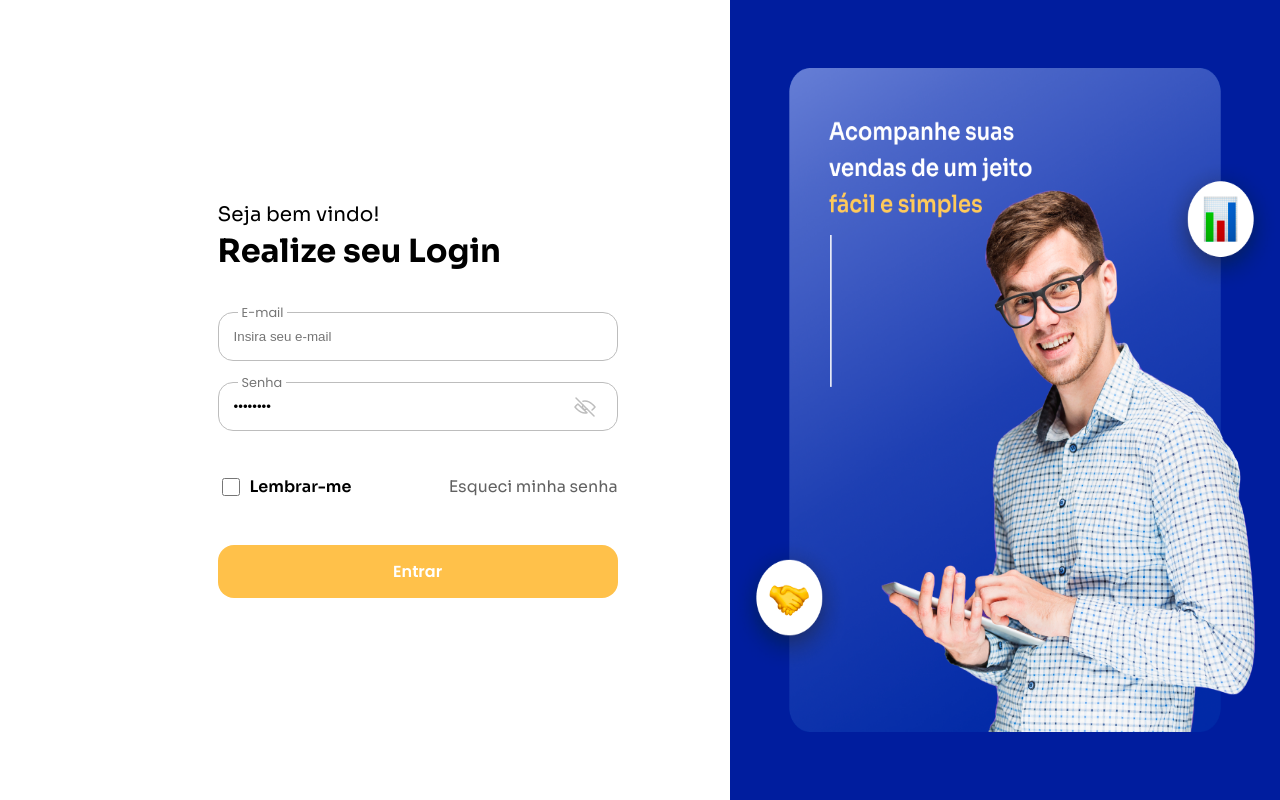
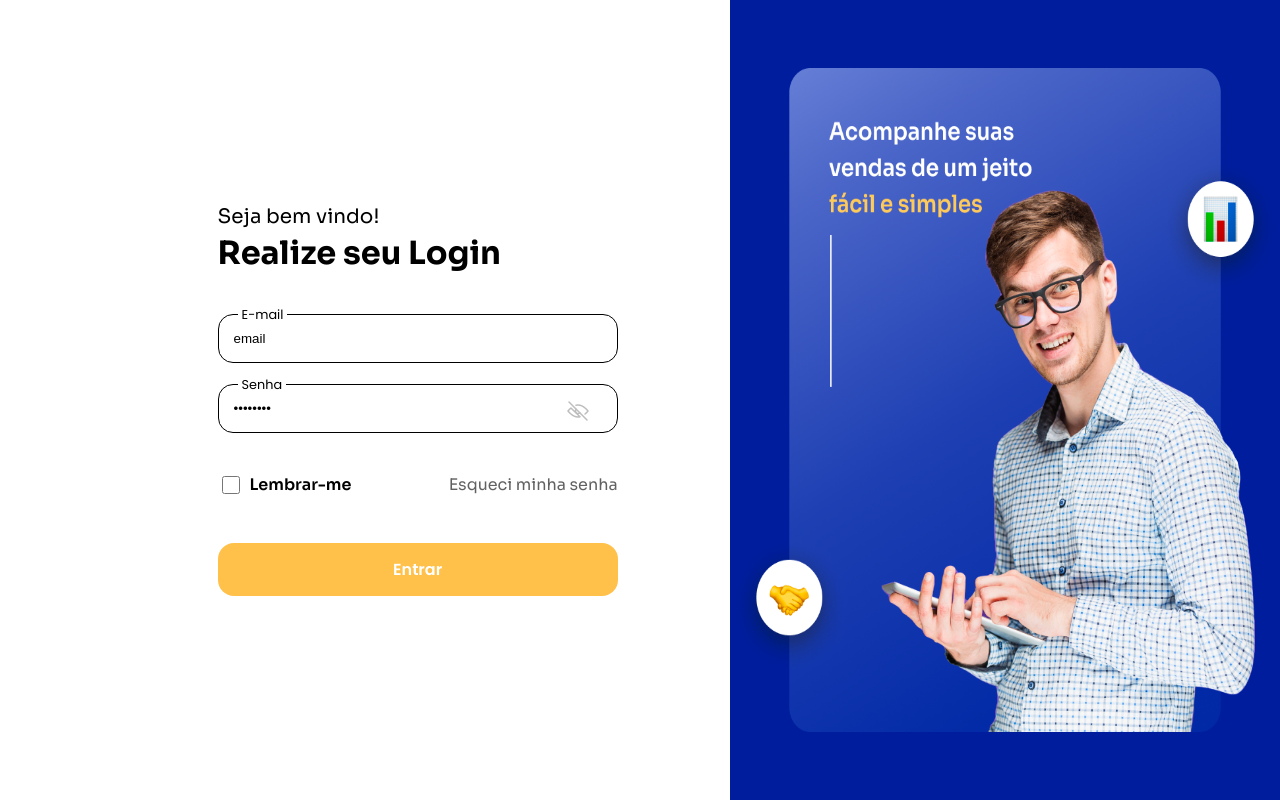
Before and after one commit to HamiltonGJr/w3_ERP, a React (Vite) app: page / in a window 1280 px wide. Built offline with nearby package versions, Linux system fonts and the light colour scheme.

Commit message:
feat/style: including alert colors in inputs + stylization of the disabled part

```diff
--- a/src/components/FormInput/index.tsx
+++ b/src/components/FormInput/index.tsx
@@ -1,17 +1,18 @@
 import React, { useState } from "react";
 
-import { FormInputProps } from "../../types/typesComponents";
 import OpenEye from "../../assets/imgSGV/OpenEye";
 import ClosedEye from "../../assets/imgSGV/ClosedEye";
 import { ButtonEye, ContainerInput, Label } from "./style";
+import { FormInputProps } from "../../types/typesComponents";
 
 const FormInput: React.FC<FormInputProps> = ({
   label,
   placeholder,
   htmlFor,
   isPassword,
+  value,
   onChange,
-  value,
+  colorAlert,
 }) => {
   const [showPassword, setShowPassword] = useState(false);
 
@@ -21,24 +22,20 @@ const FormInput: React.FC<FormInputProps> = ({
 
   return (
     <>
-      {isPassword ? (
-        <>
-          <Label htmlFor={htmlFor}>{label}</Label>
+      <Label htmlFor={htmlFor} colorAlert={colorAlert}>
+        {label}
+      </Label>
       <ContainerInput
-            type={showPassword ? "text" : "password"}
+        type={isPassword && !showPassword ? "password" : "text"}
         placeholder={placeholder}
         value={value}
         onChange={onChange}
+        colorAlert={colorAlert}
       />
+      {isPassword && (
         <ButtonEye onClick={eyeTogglePassword}>
           {showPassword ? <OpenEye /> : <ClosedEye />}
         </ButtonEye>
-        </>
-      ) : (
-        <>
-          <Label htmlFor={htmlFor}>{label}</Label>
-          <ContainerInput type="text" placeholder={placeholder} />
-        </>
       )}
     </>
   );
--- a/src/components/FormInput/style.ts
+++ b/src/components/FormInput/style.ts
@@ -2,27 +2,36 @@ import styled from "styled-components";
 
 import theme from "../../styles/theme";
 
-export const Label = styled.label`
+export const Label = styled.label<{ colorAlert?: string }>`
   padding: 04px;
   font-family: ${theme.fonts.fontFamily.secondary};
   font-size: ${theme.fonts.fontSizes.small};
   position: relative;
   top: 10px;
   left: 20px;
-  color: ${theme.colors.grays.gray600};
+  color: ${({ colorAlert }) => colorAlert};
   background-color: ${theme.colors.others.white};
 `;
-export const ContainerInput = styled.input`
+export const ContainerInput = styled.input<{ colorAlert?: string }>`
   width: 92%;
   height: 37px;
   padding: 05px 15px;
-  border: 01px solid ${theme.colors.grays.gray400};
+  border: 01px solid ${({ colorAlert }) => colorAlert};
   border-radius: 15px;
+  &:focus {
+    outline: none;
+  }
 `;
 export const ButtonEye = styled.span`
+  width: 25px;
+  height: 25px;
   border: none;
+  display: flex;
+  justify-content: center;
+  align-items: center;
   position: relative;
-  bottom: 36px;
-  left: 355px;
+  bottom: 35px;
+  left: 87%;
+  cursor: pointer;
   background-color: ${theme.colors.others.white};
 `;
```
Lines whose indentation alone changed are shown as unchanged.
